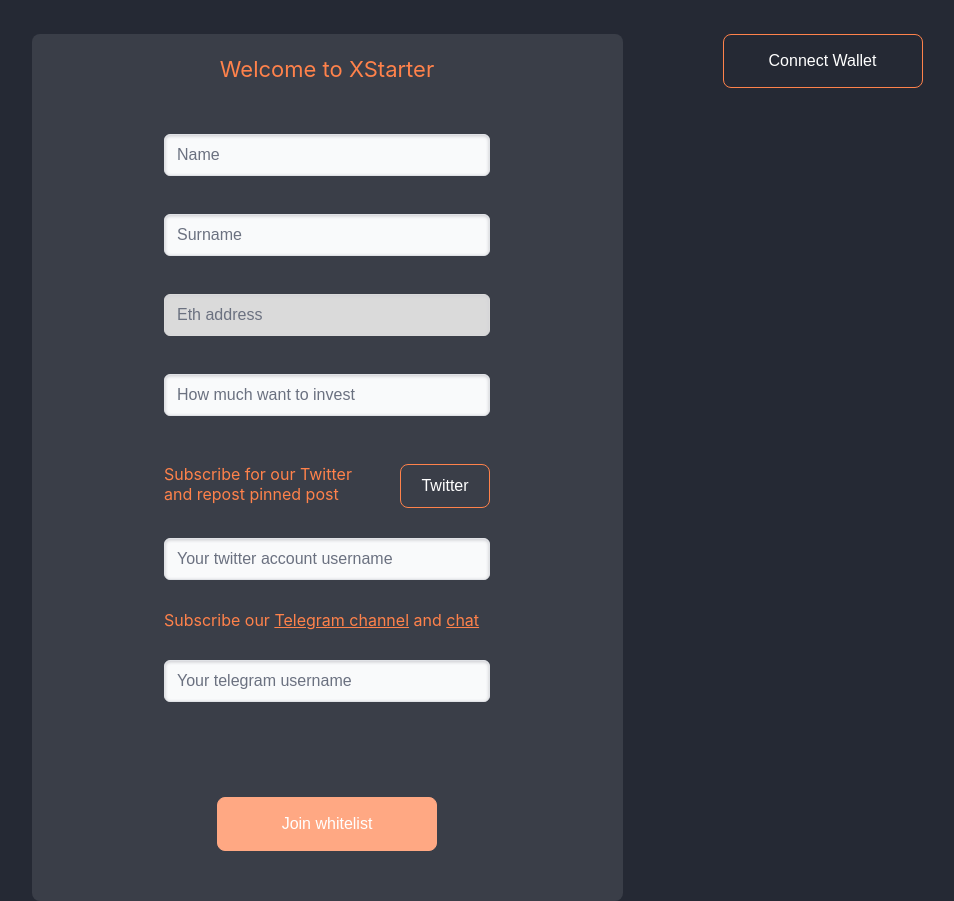
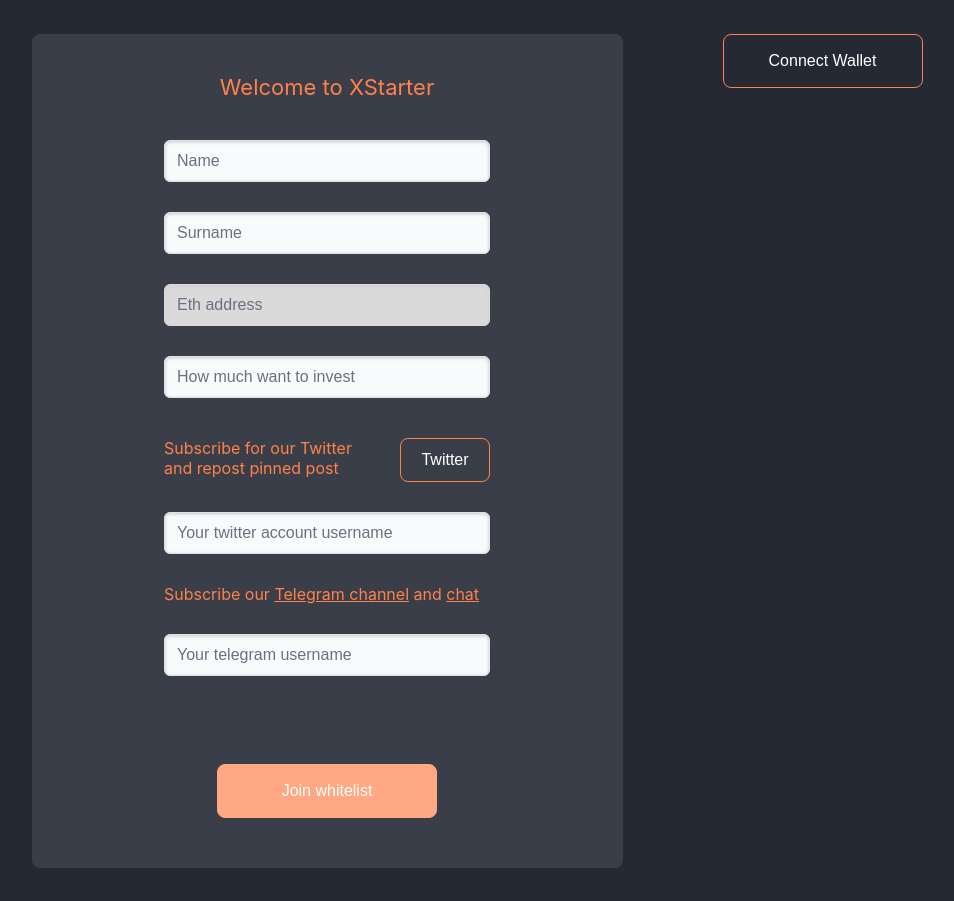
Before and after one commit to Mycelium-Lab/XStarter, a React (Create React App) app in the folder xstarter-app/: page / in a window 1280 px wide. Shown: the whole page, without its empty margins (313-1267 px from the left). After the commit the page ends 868 px from the top, so only its background shows below. Built offline with nearby package versions, Linux system fonts and the light colour scheme.

Commit message:
minor styling fix

```diff
--- a/xstarter-app/src/components/ConnectButton.js
+++ b/xstarter-app/src/components/ConnectButton.js
@@ -1,4 +1,5 @@
 import React, { useState, useEffect } from 'react'
+import StatusIcon from './StatusIcon'
 import Web3 from 'web3'
 
 import '../styles/main.css'
@@ -34,7 +35,7 @@
 
     return (
         <div className="div__connect-wallet">
-            <button disabled={isConnected} onClick={connectToWallet} type="button" className="button__outline button__connect-wallet">{isConnected ? 'Connected' : 'Connect Wallet'}</button>
+            <button disabled={isConnected} onClick={connectToWallet} type="button" className="button__outline button__connect-wallet">{isConnected ? <>Connected <StatusIcon/> </> : 'Connect Wallet' }</button>
             { connectError }
         </div>
     )
--- /dev/null
+++ b/xstarter-app/src/components/StatusIcon.js
@@ -0,0 +1,9 @@
+import React from 'react'
+
+export default function StatusIcon() {
+    return (
+        <svg className={"svg___connection-status"} height="12" width="12">
+            <circle cx="6" cy="6" r="6" />
+        </svg>
+    )
+}
--- a/xstarter-app/src/components/SubmissionForm.js
+++ b/xstarter-app/src/components/SubmissionForm.js
@@ -36,9 +36,11 @@
                                     {({ input, meta }) => (
                                         <>
                                             <input {...input} type="text" placeholder="Name" />
+                                            { meta.error && meta.touched &&
                                                 <div className="div__form-errors">
-                                                {meta.error && meta.touched && <span className="error">{meta.error}</span>}
+                                                    <span className="error">{meta.error}</span>
                                                 </div>
+                                            }
                                         </>
                                     )}
                                 </Field>
@@ -52,24 +54,29 @@
                                     {({ input, meta }) => (
                                         <>
                                             <input {...input} type="text" placeholder="Surname" />
+                                            { meta.error && meta.touched &&
                                                 <div className="div__form-errors">
-                                                {meta.error && meta.touched && <span className="error">{meta.error}</span>}
+                                                    <span className="error">{meta.error}</span>
                                                 </div>
+                                            }
                                         </>
                                     )}
                                 </Field>
                             </div>
                             <div className="div__field-container">
                                 <Field
+                                    validate={required}
                                     name="eth_address"
                                     component="input"
                                 >
                                 {({ input, meta }) => (
                                     <>
                                         <input {...input} disabled type="text" placeholder="Eth address" />
+                                        { meta.error && meta.touched &&
                                             <div className="div__form-errors">
-                                            {meta.error && meta.touched && <span className="error">{meta.error}</span>}
+                                                <span className="error">{meta.error}</span>
                                             </div>
+                                        }
                                     </>
                                 )}
                                 </Field>
@@ -83,9 +90,11 @@
                                     {({ input, meta }) => (
                                         <>
                                             <input {...input} type="number" placeholder="How much want to invest" />
+                                            { meta.error && meta.touched &&
                                                 <div className="div__form-errors">
-                                                {meta.error && meta.touched && <span className="error">{meta.error}</span>}
+                                                    <span className="error">{meta.error}</span>
                                                 </div>
+                                            }
                                         </>
                                     )}
                                 </Field>
--- a/xstarter-app/src/styles/main.css
+++ b/xstarter-app/src/styles/main.css
@@ -74,14 +74,20 @@
   font-weight: normal;
   font-size: 22px;
   line-height: 26px;
+  margin: 40px 0;
 }
 
 .div__field-container {
-  margin: 30px 0;
   display: flex;
   flex-direction: column;
+  flex-wrap: wrap;
+  align-content: center;
   justify-content: center;
   align-items: center;
+}
+
+.div__field-container:nth-child(n + 3) {
+  margin: 30px 0;
 }
 
 .div__field-container a,
@@ -122,7 +128,7 @@
   display: flex;
   flex-direction: column;
   align-items: center;
-  margin-top: 95px;
+  margin-top: 88px;
   margin-bottom: 50px;
 }
 
@@ -213,3 +219,7 @@
 .error {
   color: rgb(255, 56, 56) !important;
 }
+
+.svg___connection-status {
+  fill: rgb(93, 216, 93);
+}
```
Lines whose indentation alone changed are shown as unchanged.
